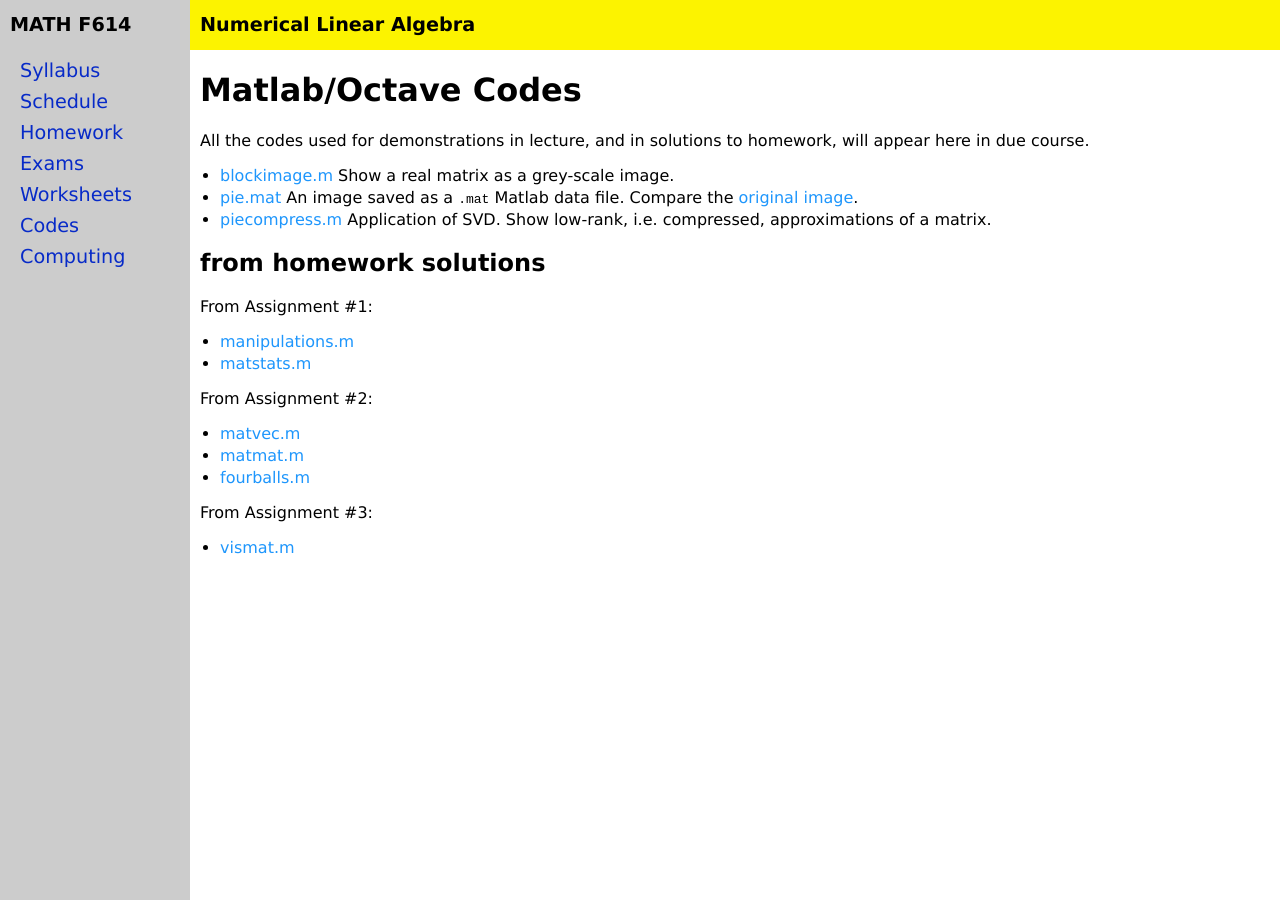
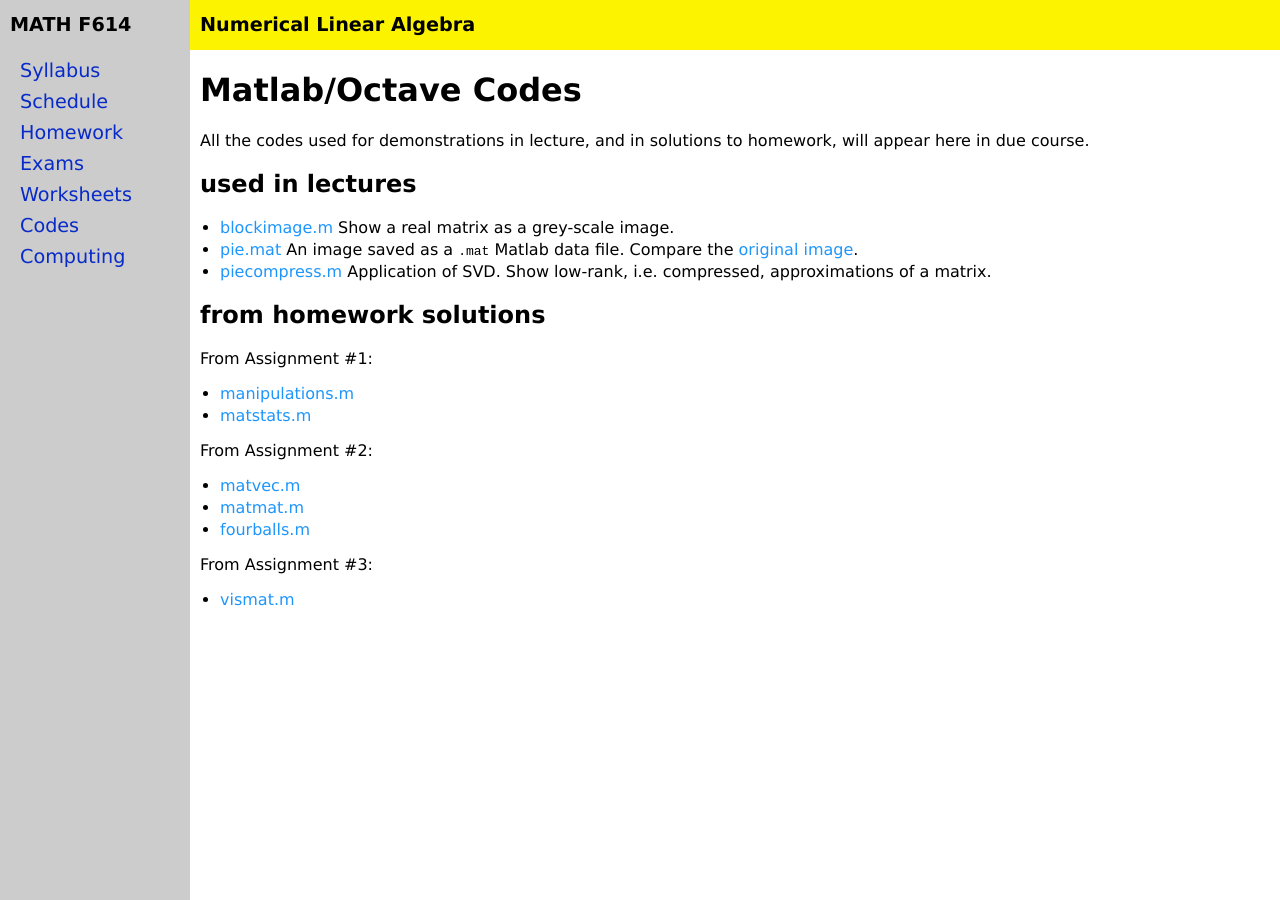
Before and after one commit to bueler/nla, a Jekyll site: the page built from codes.md, in a window 1280 px wide. Built offline with Jekyll 4.4.1, drawn with Linux system fonts in a browser that asks for light colours.

Commit message:
minor fluff

```diff
--- a/codes.md
+++ b/codes.md
@@ -6,6 +6,8 @@ title: Matlab/Octave Codes
 # Matlab/Octave Codes
 
 All the codes used for demonstrations in lecture, and in solutions to homework, will appear here in due course.
+
+## used in lectures
 
   * [blockimage.m](assets/codes/F23/blockimage.m)  Show a real matrix as a grey-scale image.
   * [pie.mat](assets/codes/F23/pie.mat)  An image saved as a `.mat` Matlab data file.  Compare the [original image](assets/codes/F23/pie.png).
```
